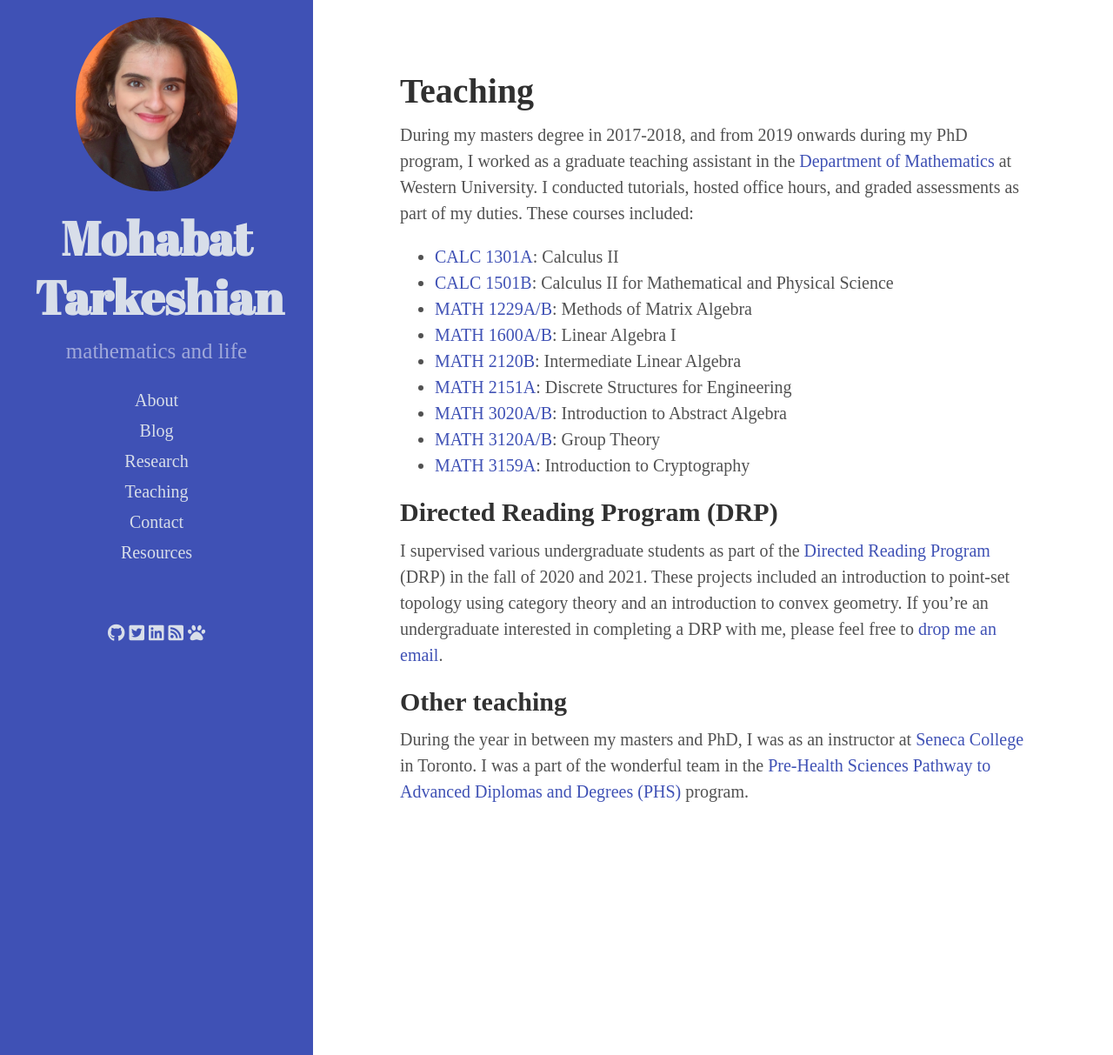
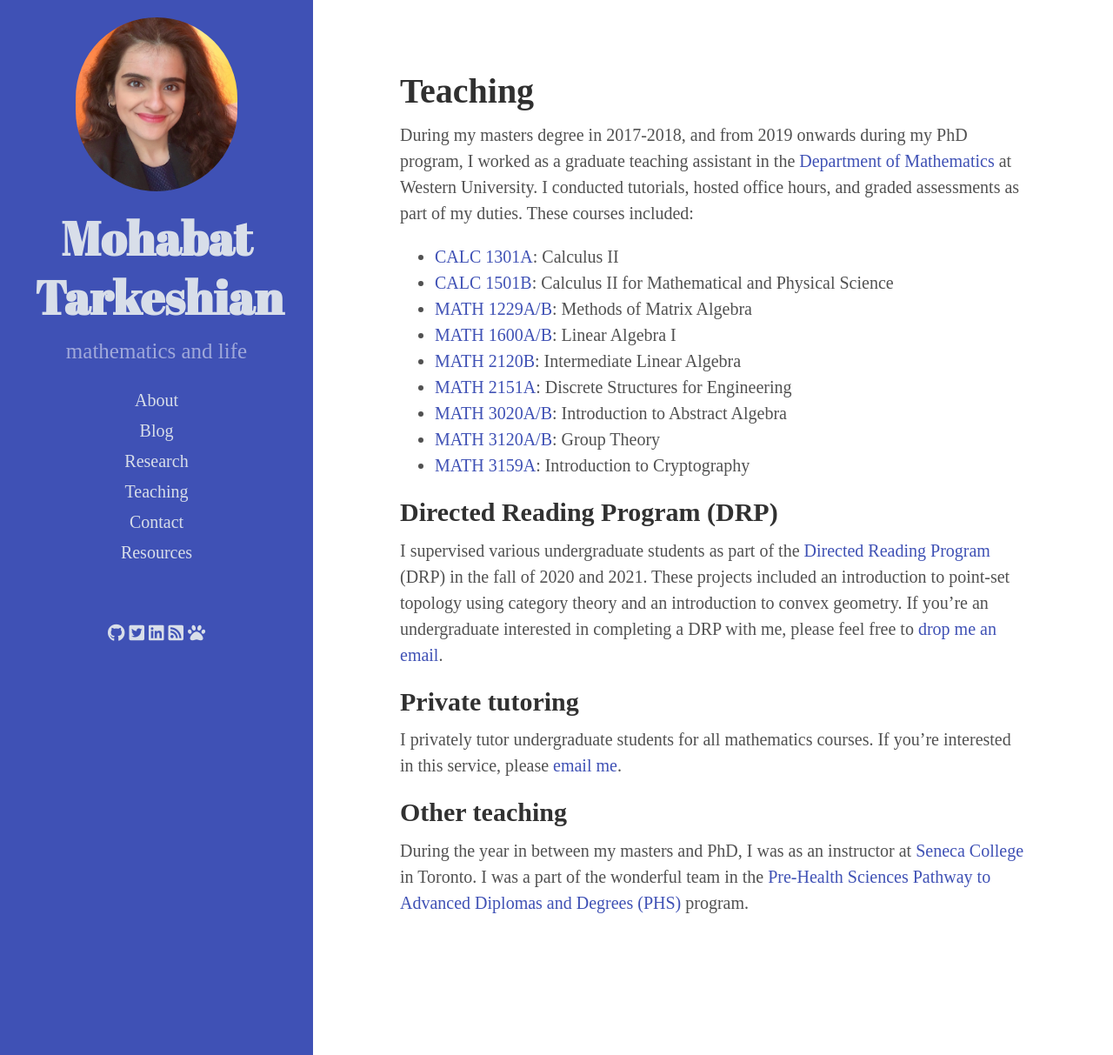
Before and after one commit to mohabatt/mohabatt.github.io, a Jekyll site: the page built from teaching.md, in a window 1280 px wide and 1213 px high. Shown: the whole window at 87% size. Built offline with Jekyll 4.4.1, drawn with Linux system fonts in a browser that asks for light colours; nearby versions of some CDN libraries.

Commit message:
added tutoring info.

```diff
--- a/teaching.md
+++ b/teaching.md
@@ -17,5 +17,8 @@ During my masters degree in 2017-2018, and from 2019 onwards during my PhD progr
 ## Directed Reading Program (DRP)
 I supervised various undergraduate students as part of the [Directed Reading Program](https://www.uwo.ca/math/undergraduate/current_students/directed_reading_program.html) (DRP) in the fall of 2020 and 2021. These projects included an introduction to point-set topology using category theory and an introduction to convex geometry. If you're an undergraduate interested in completing a DRP with me, please feel free to [drop me an email](mailto:mtarkesh@uwo.ca).
 
+## Private tutoring
+I privately tutor undergraduate students for all mathematics courses. If you're interested in this service, please [email me](mailto:mtarkesh@uwo.ca).
+
 ## Other teaching
 During the year in between my masters and PhD, I was as an instructor at [Seneca College](https://www.senecacollege.ca/home.html) in Toronto. I was a part of the wonderful team in the [Pre-Health Sciences Pathway to Advanced Diplomas and Degrees (PHS)](https://www.senecacollege.ca/programs/fulltime/PHS.html) program.
```
